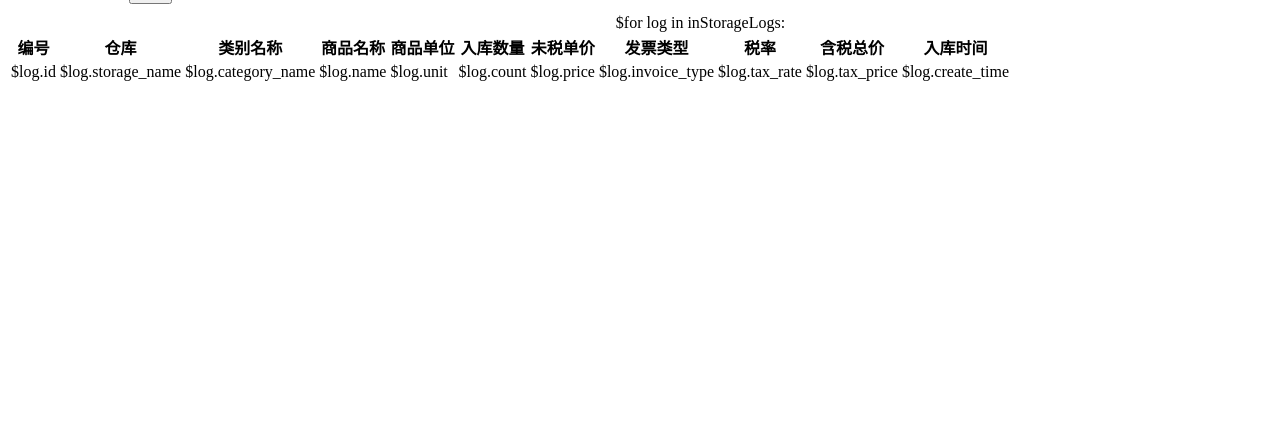
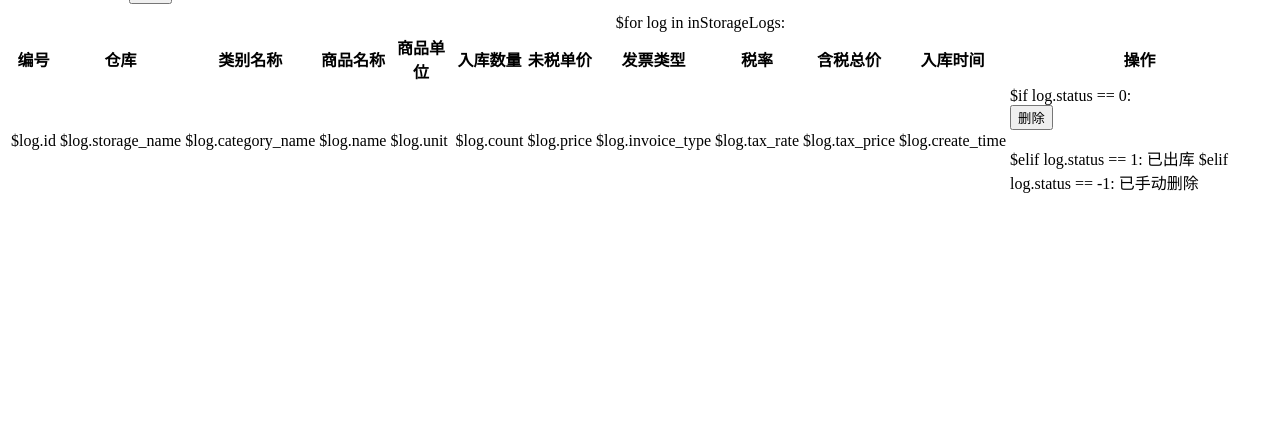
Before and after one commit to xuhuimin-9/kh_erp, a Python web app: template templates/inStorageLog.html in a window 1280 px wide. Shown: the part 126-561 px from the top of the page. Run offline with Jinja, Linux system fonts and the light colour scheme; the template is opened without the code that fills it, so the values that code supplies are empty.

Commit message:
增加未出库的入库日志删除功能，同步将库存置空
Signed-off-by: xuhuimin-9 <2469685617@qq.com>

```diff
--- a/templates/inStorageLog.html
+++ b/templates/inStorageLog.html
@@ -43,6 +43,7 @@ $def with (inStorageLogs)
 							<th>税率</th>
 							<th>含税总价</th>
 							<th>入库时间</th>
+							<th>操作</th>
 						</tr>
 					</thead>
 					<tbody>
@@ -59,6 +60,16 @@ $def with (inStorageLogs)
 								<td>$log.tax_rate</td>
 								<td>$log.tax_price</td>
 								<td>$log.create_time</td>
+								<td>
+									$if log.status == 0:
+										<form action="/deleteInStorageLog/$log.id" method="post" onsubmit="return confirm('是否确认删除吗？');">
+												<input type="submit" class="btn btn-warning" value="删除"/>
+										</form>
+									$elif log.status == 1:
+										已出库
+									$elif log.status == -1:
+										已手动删除
+								</td>
 							</tr>
 					</tbody>
 				</table>
--- a/templates/outStorage.html
+++ b/templates/outStorage.html
@@ -13,9 +13,9 @@ $def with (allCategory,materials,projects)
 
 
 				<div class="row">
-					<div class="col-sm-4" >
-						<h4>请选择所申请的项目名称</h4>
-						<select id="projectName" style="width:300px;height:90px;border:3px #cccccc dashed; font-size:20px">
+					<div class="col-sm-2" >
+						<h4>请选择所申请的项目</h4>
+						<select id="projectName" style="width:160px;height:90px;border:3px #cccccc dashed; font-size:20px">
 							$for value in projects:
 								<option>$value.name</option>
 						</select>
```
Also changed, not shown: main.py (+10 -1 lines), model.py (+13 -0 lines), storage.py (+10 -1 lines), templates/inStorage.html (+7 -1 lines).
